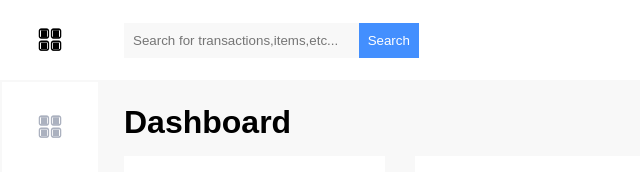
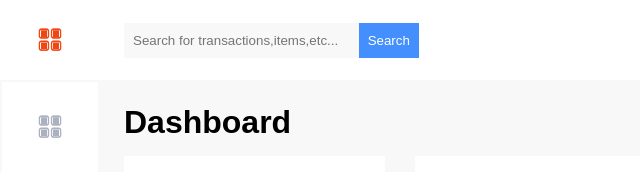
Before and after one commit to omkhambhata24/CSS, a plain HTML site: page Dashboard/index.html in a window 1280 px wide. Shown: the top 172 px of the page, 0-640 px from the left. Drawn offline with Linux system fonts and the light colour scheme; files whose address does not match are found by name.

Commit message:
Fix: color to brand logo

```diff
--- a/Dashboard/index.html
+++ b/Dashboard/index.html
@@ -16,7 +16,7 @@
         <!--START: Header div-->
 
         <header class="d-flex brand-logo">
-            <div class="icon-apps header-icon d-flex logo"></div>
+            <div class="icon-apps header-icon d-flex logo icon-danger"></div>
             <!--START: Search Section-->
             <div class="search d-flex flex-grow-1 align-items-center">
                 <input type="text" placeholder="Search for transactions,items,etc..." name="search" class="searchbox"/>
```
